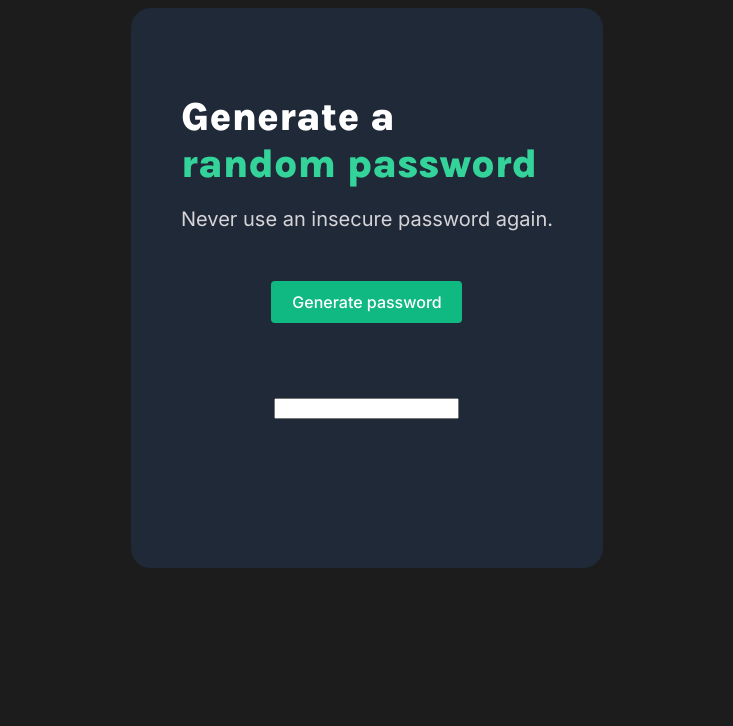
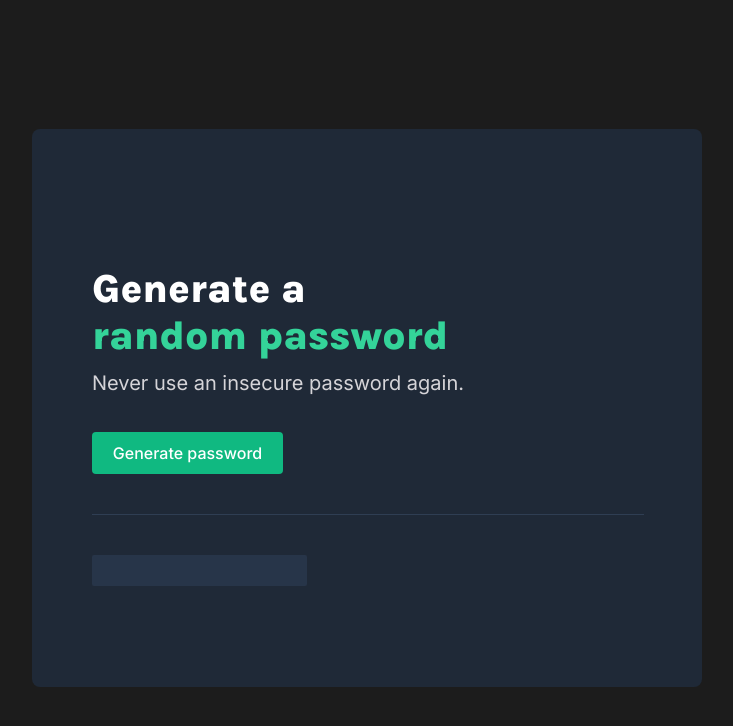
Before and after one commit to vroslmend/random-password-generator, a plain HTML site: page index.html in a window 1280 px wide. Shown: the whole page, without its empty margins (273-1006 px from the left). Drawn offline with Linux system fonts and the light colour scheme.

Commit message:
Added better styling

```diff
--- a/index.html
+++ b/index.html
@@ -24,8 +24,9 @@
                 Generate password
             </button>
         </div>
+        <hr width="550px" color="#2F3E53" size="1px"/>
         <div class="password-form">
-            <input type="text">
+            <input type="text" readonly>
         </div>
     </div>
 </body>
--- a/styles.css
+++ b/styles.css
@@ -1,20 +1,31 @@
 body {
     background-color: #1C1C1C;
-    text-align: center;
+    display: flex;
+    min-height: 100vh;
+    justify-content: center;
+    align-items: center;
 }
 
+
 .main-container {
+    display: flex;
+    flex-direction: column;
+    justify-content: center;
     width: 550px;
     height: 550px;
     background-color: #1F2937;
-    margin: 0 auto;
-    padding-top: 10px;
-    padding-left: 50px;
-    padding-right: 50px;
-    border-radius: 20px;
-    max-width: fit-content;
+    padding-top: 8px;
+    padding-left: 60px;
+    padding-right: 60px;
+    border-radius: 8px;
     margin-left: auto;
     margin-right: auto;
+    margin-top: auto;
+    margin-bottom: auto;
+}
+
+.h1 {
+    line-height: 50%;
 }
 
 #top-text {
@@ -22,9 +33,9 @@ body {
     font-weight: 800;
     color: white;
     font-size: 2.5rem;
-    margin-top: 75px;
+    text-align: left;
     margin-bottom: 0px;
-    text-align: left;
+    padding-bottom: 0px;
 }
 
 #bottom-text {
@@ -32,8 +43,9 @@ body {
     font-weight: 800;
     color: #34D399;
     font-size: 2.5rem;
-    margin: auto;
-    text-align: left;
+    margin-top: 0px;
+    padding-top: 0px;
+    margin-bottom: 12px;
 }
 
 .heading-container h2 {
@@ -41,9 +53,8 @@ body {
     font-weight: 400;
     color: #D5D4D8;
     font-size: 1.25rem;
-    margin-top: 20px;
-    margin-bottom: 50px;
     text-align: left;
+    margin-top: 12px;
 }
 
 .generate-password-button {
@@ -55,12 +66,23 @@ body {
    text-decoration: none;
    display: inline-block;
    border-radius: 4px;
-   margin: auto;
    font-family: 'Inter', 'Times New Roman', Times, serif;
    font-weight: 500;
    font-size: 1rem;
+   margin-top: 20px;
+   margin-bottom: 32px;
 }
 
-.password-form {
-    margin-top: 75px;
+.password-form input {
+    margin-top: 32px;
+    border: none;
+    border-radius: 2px;
+    background-color: #273549;
+    width: 211px;
+    height: 29px;
+    color: #55F991;
+    font-family: 'Inter', 'Times New Roman', Times, serif;
+    font-weight: 500;
+    font-size: 1rem;
+    outline: none;
 }
```
